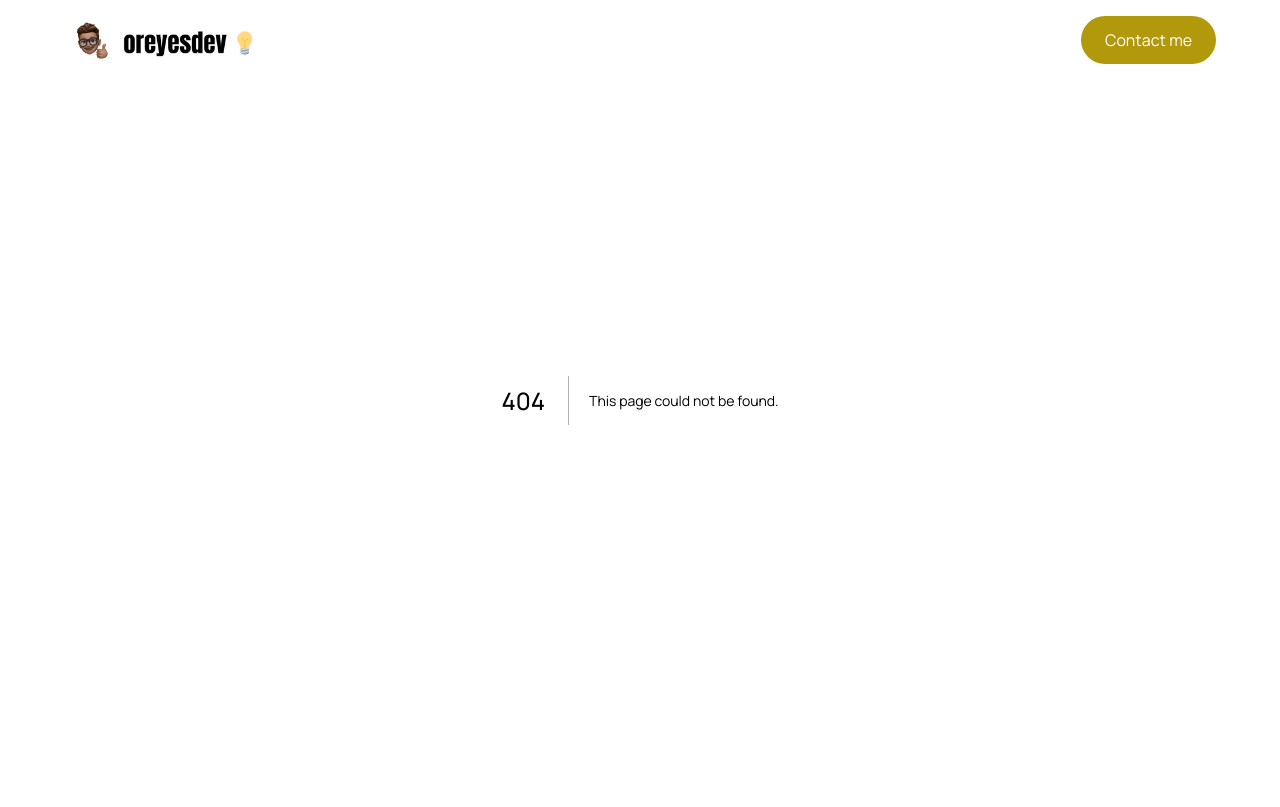
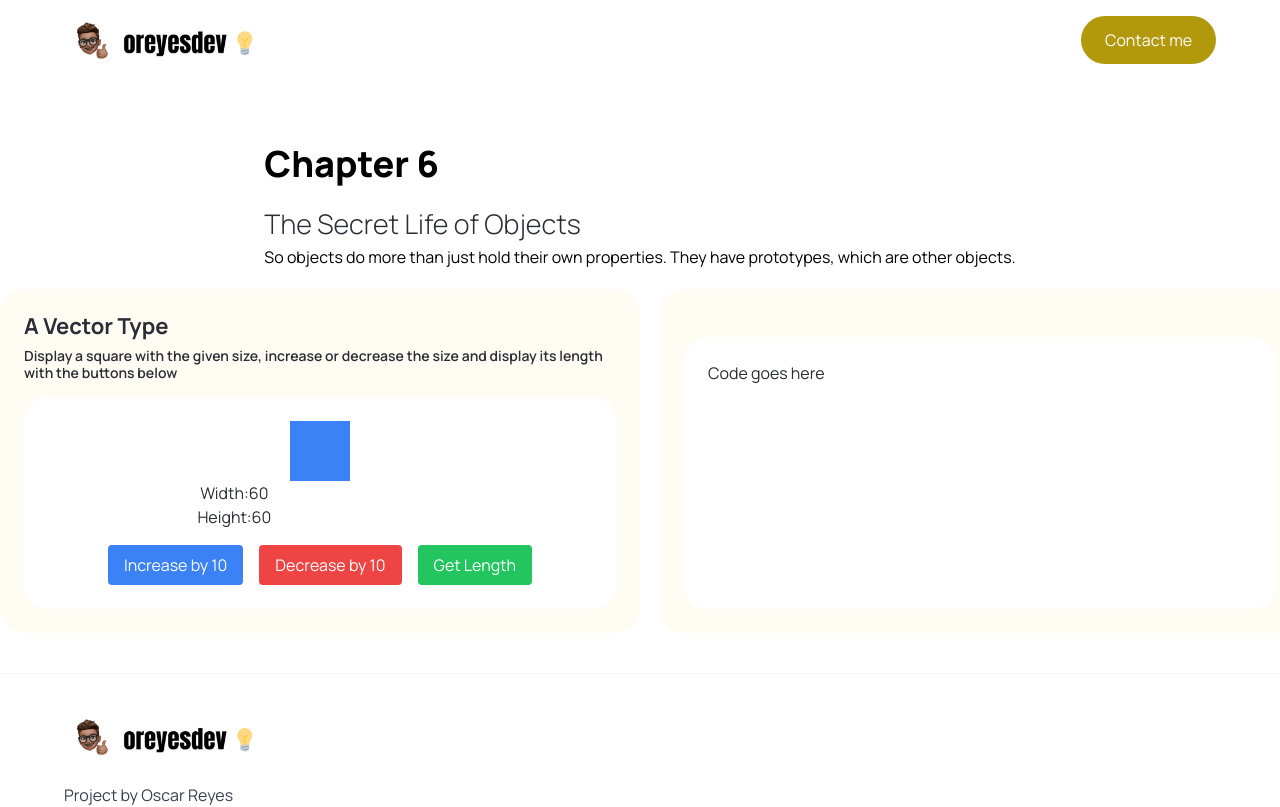
Before and after one commit to jon-oscar/eloquent-js, a Next.js app: page /chapter6 in a window 1280 px wide. Before the commit this address had no page. Shown: the top 807 px of the page. Built offline with nearby package versions, Linux system fonts and the light colour scheme.

Commit message:
Chapter 6 exercise 1 Vector KAN-39 (#55)

```diff
--- /dev/null
+++ b/components/exercises/chapter-6-oscar/VectorType/Vec.tsx
@@ -0,0 +1,40 @@
+/**
+ * Represents a 2D vector.
+ */
+export class Vec {
+  /**
+   * Creates a new vector.
+   * @param x The x-coordinate of the vector.
+   * @param y The y-coordinate of the vector.
+   */
+  constructor(
+    public x: number,
+    public y: number
+  ) {}
+
+  /**
+   * Adds another vector to this vector.
+   * @param other The vector to be added.
+   * @returns The sum of the two vectors.
+   */
+  plus(other: Vec) {
+    return new Vec(this.x + other.x, this.y + other.y);
+  }
+
+  /**
+   * Subtracts another vector from this vector.
+   * @param other The vector to be subtracted.
+   * @returns The difference between the two vectors.
+   */
+  minus(other: Vec) {
+    return new Vec(this.x - other.x, this.y - other.y);
+  }
+
+  /**
+   * Gets the length of the vector.
+   * @returns The length of the vector.
+   */
+  get length() {
+    return Math.sqrt(this.x * this.x + this.y * this.y);
+  }
+}
--- /dev/null
+++ b/components/exercises/chapter-6-oscar/VectorType/VectorType.tsx
@@ -0,0 +1,83 @@
+import React, { useState } from 'react';
+import { Vec } from './Vec'; // Import the Vec class
+
+/**
+ * Represents a square and provides controls to increase or decrease the size.
+ */
+export default function VectorType() {
+  const [vector, setVector] = useState(new Vec(60, 60)); // Initial vector with width and height
+
+  // Event handler for changing the width input
+  const handleWidthChange = (event: React.ChangeEvent<HTMLInputElement>) => {
+    const newWidth = Number(event.target.value);
+    setVector((prevVector) => new Vec(newWidth, prevVector.y));
+  };
+
+  // Event handler for changing the height input
+  const handleHeightChange = (event: React.ChangeEvent<HTMLInputElement>) => {
+    const newHeight = Number(event.target.value);
+    setVector((prevVector) => new Vec(prevVector.x, newHeight));
+  };
+
+  // Event handler for increasing the vector by 10 in both width and height
+  const handlePlus = () => {
+    setVector((prevVector) => prevVector.plus(new Vec(10, 10)));
+  };
+
+  // Event handler for decreasing the vector by 10 in both width and height
+  const handleMinus = () => {
+    setVector((prevVector) => prevVector.minus(new Vec(10, 10)));
+  };
+
+  // Event handler for displaying an alert with the length of the vector
+  const handleLength = () => {
+    alert(`Length: ${vector.length}`);
+  };
+
+  return (
+    <div className='flex flex-col items-center justify-center'>
+      <div
+        className='bg-blue-500'
+        style={{ width: `${vector.x}px`, height: `${vector.y}px` }}
+      ></div>
+      <div>
+        <label htmlFor='widthInput'>Width:</label>
+        <input
+          id='widthInput'
+          onChange={handleWidthChange}
+          type='number'
+          value={vector.x}
+        />
+      </div>
+      <div>
+        <label htmlFor='heightInput'>Height:</label>
+        <input
+          id='heightInput'
+          onChange={handleHeightChange}
+          type='number'
+          value={vector.y}
+        />
+      </div>
+      <div className='mt-4 space-x-4'>
+        <button
+          className='rounded bg-blue-500 px-4 py-2 text-white hover:bg-blue-600'
+          onClick={handlePlus}
+        >
+          Increase by 10
+        </button>
+        <button
+          className='rounded bg-red-500 px-4 py-2 text-white hover:bg-red-600'
+          onClick={handleMinus}
+        >
+          Decrease by 10
+        </button>
+        <button
+          className='rounded bg-green-500 px-4 py-2 text-white hover:bg-green-600'
+          onClick={handleLength}
+        >
+          Get Length
+        </button>
+      </div>
+    </div>
+  );
+}
--- a/constants/chapter.json
+++ b/constants/chapter.json
@@ -192,8 +192,23 @@
     "title": "Chapter 5"
   },
   {
-    "details": "",
-    "exercises": "",
+    "details": "So objects do more than just hold their own properties. They have prototypes, which are other objects.",
+    "devJon": [
+      {
+        "details": "",
+        "id": 1,
+        "title": ""
+      }
+    ],
+    "devOscar": [
+      {
+        "details": "Display a square with the given size, increase or decrease the size and display its length with the buttons below",
+        "id": 1,
+        "title": "A vector type"
+      }
+    ],
+    "exercises": "A vector type, Groups, Iterable groups, Borrowing a method",
+    "id": 6,
     "image": "/chapter-6.jpg",
     "link": "/chapter6",
     "subtitle": "The Secret Life of Objects",
--- /dev/null
+++ b/pages/chapter6.tsx
@@ -0,0 +1,59 @@
+import Layout from '@/components/Layout';
+import PageCard from '@/components/PageCard';
+import chapter from '@/constants/chapter.json';
+import VectorType from '@/components/exercises/chapter-6-oscar/VectorType/VectorType';
+
+import '../app/globals.css';
+
+const chapterId = 6;
+
+const chapterMatch = chapter.find((chapter) => chapter.id === chapterId);
+
+if (!chapterMatch) {
+  throw new Error(`Chapter ${chapterId} not found`);
+}
+
+const { title, subtitle, details, devOscar, devJon } = chapterMatch;
+
+export default function Chapter5() {
+  return (
+    <Layout>
+      <div className=' relative z-0 mx-auto mb-2 flex max-w-[1440px] gap-5 xl:flex-col'>
+        <div className='max-width px-6 pt-36'>
+          <h1 className='text-4xl font-extrabold'>{title}</h1>
+          <h2 className='mt-5 text-[27px] font-light text-black-100'>
+            {subtitle}
+          </h2>
+          <p>{details}</p>
+        </div>
+
+        <div className='relative z-0 mx-auto flex max-w-[1440px] flex-col gap-5 xl:flex-row'>
+          <div className='flex flex-col'>
+            {devOscar && (
+              <>
+                <PageCard
+                  code={() => <VectorType />}
+                  details={devOscar[0].details}
+                  id={devOscar[0].id}
+                  title={devOscar[0].title}
+                />
+              </>
+            )}
+          </div>
+          <div className='flex flex-col'>
+            {devJon && (
+              <>
+                <PageCard
+                  code={() => 'Code goes here'}
+                  details={devJon[0].details}
+                  id={devJon[0].id}
+                  title={devJon[0].title}
+                />
+              </>
+            )}
+          </div>
+        </div>
+      </div>
+    </Layout>
+  );
+}
```
Also changed, not shown: 2 other files (tests, documents, lock files or other folders).
